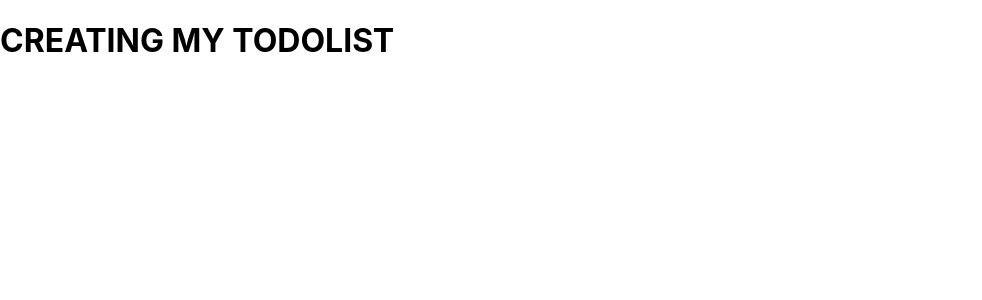
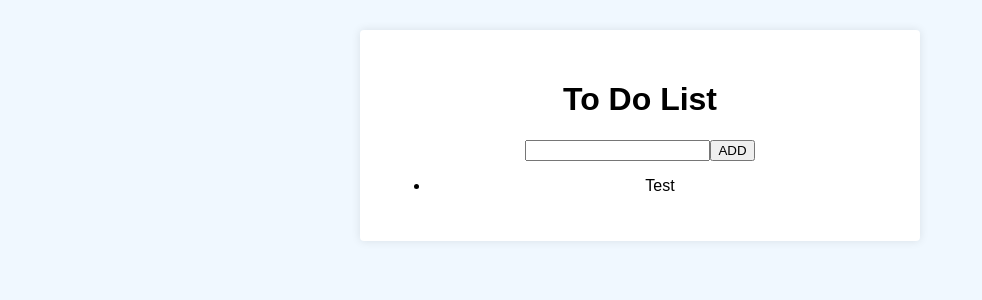
Before and after one commit to HerbertCJ/todolist, a React (Create React App) app: page / in a window 1280 px wide. Shown: the top 300 px of the page, without its empty margins (0-982 px from the left). Built offline with nearby package versions, Linux system fonts and the light colour scheme.

Commit message:
Created Form, Item files

```diff
--- a/src/App.css
+++ b/src/App.css
@@ -0,0 +1,7 @@
+* {
+    font-family: Arial, Helvetica, sans-serif;
+}
+
+html {
+    background-color: aliceblue;
+}
--- /dev/null
+++ b/src/Form.js
@@ -0,0 +1,10 @@
+export default function Form() {
+    return (
+        <div>
+            <form action="#" className="form">
+                <input type="text" />
+                <button type="submit">ADD</button>
+            </form>
+        </div>
+    )
+}
--- /dev/null
+++ b/src/Item.js
@@ -0,0 +1,7 @@
+export default function Item() {
+    return (
+        <ul className="list">
+            <li>Test</li>
+        </ul>
+    )
+}
--- /dev/null
+++ b/src/ToDoList.css
@@ -0,0 +1,9 @@
+.container {
+    text-align: center;
+    background-color: white;
+    padding: 30px;
+    margin: 30px auto;
+    max-width: 500px;
+    border-radius: 4px;
+    box-shadow: 0px 0px 10px rgba(0, 0, 0, 0.1);
+}
--- a/src/ToDoList.js
+++ b/src/ToDoList.js
@@ -1,10 +1,23 @@
 import React, { Component } from 'react';
+import Item from './Item';
+import Form from './Form';
+
+import './ToDoList.css'
 
 export default class ToDoList extends Component {
+    state = {
+        text: '',
+        list: [],
+        index: -1,
+    }
+
+
     render() {
         return (
             <div className="container">
-                <h1>CREATING MY TODOLIST</h1>
+                <h1>To Do List</h1>
+                <Form />
+                <Item />
             </div>
         )
     }
```
Also changed, not shown: src/Form.css (added), src/Item.css (added).
